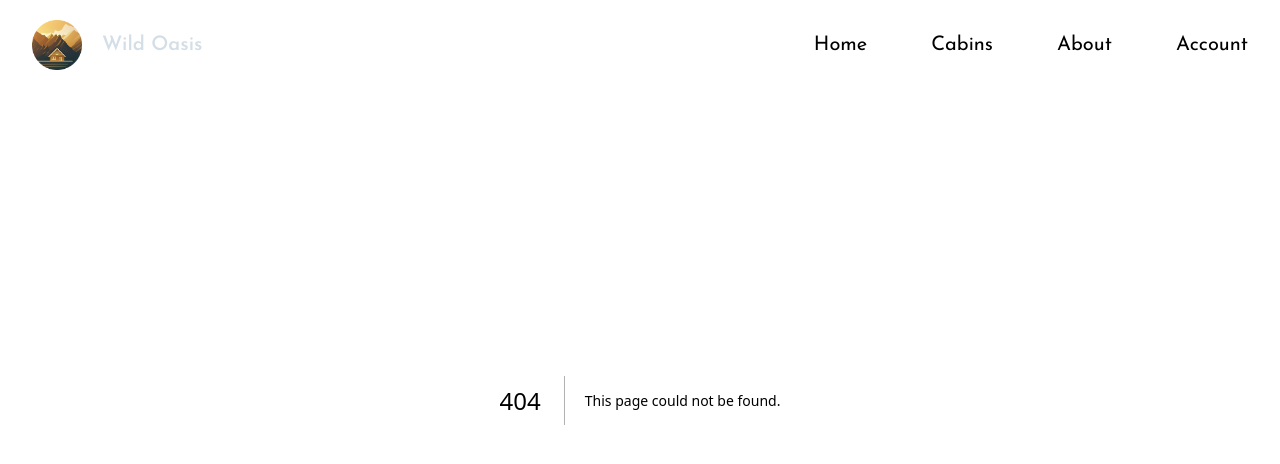
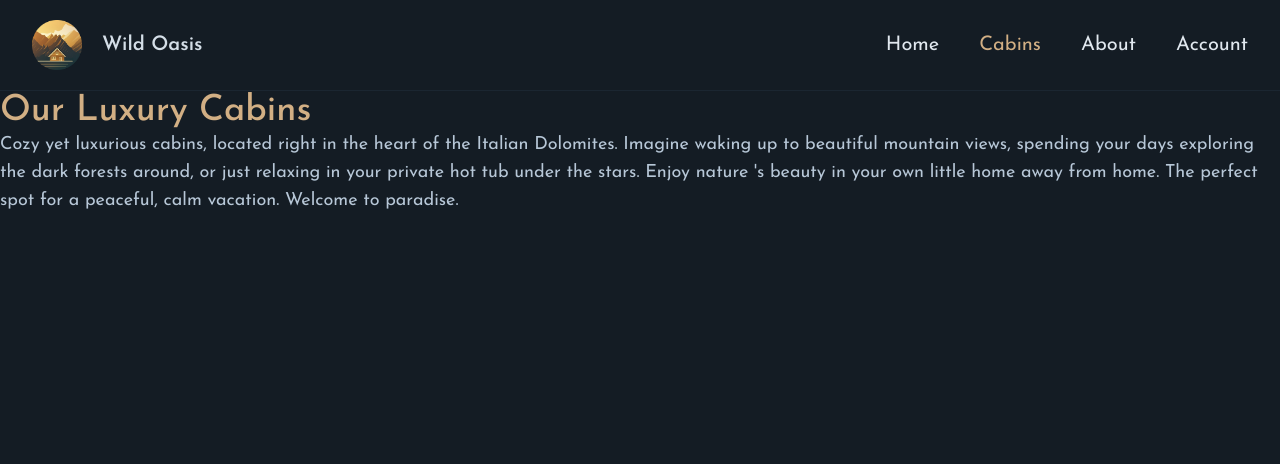
Before and after one commit to susovan777/Wild-Oasis, a Next.js app: page /cabins in a window 1280 px wide. Before the commit this address had no page. Shown: the top 464 px of the page. Built offline with nearby package versions, Linux system fonts and the light colour scheme.

Commit message:
Modified Home page and added cabin page

```diff
--- a/app/_components/Header.jsx
+++ b/app/_components/Header.jsx
@@ -1,11 +1,22 @@
+'use client';
+
 import React from 'react';
+import Logo from './Logo.jsx';
 import Navigation from './Navigation.jsx';
-import Logo from './Logo.jsx';
+import { usePathname } from 'next/navigation.js';
 
 const Header = () => {
+  const pathname = usePathname();
+  const isHomepage = pathname === '/';
+
   return (
-    // <header className="border-b border-primary-900 px-8 py-5">
-    <header className="absolute top-0 left-0 w-full z-50 px-8 py-5">
+    <header
+      className={`w-full z-50 px-8 py-5 transition-all ${
+        isHomepage
+          ? 'absolute top-0 left-0 bg-transparent'
+          : 'relative border-b border-primary-900'
+      }`}
+    >
       <div className="flex justify-between items-center max-w-7xl mx-auto">
         <Logo />
         <Navigation />
--- a/app/_components/Navigation.jsx
+++ b/app/_components/Navigation.jsx
@@ -1,36 +1,36 @@
+'use client';
+
+import React from 'react';
 import Link from 'next/link.js';
-import React from 'react';
+import { usePathname } from 'next/navigation.js';
 
 const Navigation = () => {
+  const pathname = usePathname();
+  const isActive = (href) =>
+    `hover:text-accent-400 transition-colors ${
+      href === pathname ? 'text-accent-400' : ''
+    }`;
+
   return (
     <nav className="z-10 text-xl">
-      <ul className="flex gap-16 items-center">
+      <ul className="flex gap-10 items-center">
         <li>
-          <Link href="/" className="hover:text-accent-400 transition-colors">
+          <Link href="/" className={isActive('/')}>
             Home
           </Link>
         </li>
         <li>
-          <Link
-            href="/cabins"
-            className="hover:text-accent-400 transition-colors"
-          >
+          <Link href="/cabins" className={isActive('/cabins')}>
             Cabins
           </Link>
         </li>
         <li>
-          <Link
-            href="/about"
-            className="hover:text-accent-400 transition-colors"
-          >
+          <Link href="/about" className={isActive('/about')}>
             About
           </Link>
         </li>
         <li>
-          <Link
-            href="/account"
-            className="hover:text-accent-400 transition-colors"
-          >
+          <Link href="/account" className={isActive('/account')}>
             Account
           </Link>
         </li>
--- /dev/null
+++ b/app/cabins/page.jsx
@@ -0,0 +1,14 @@
+import React from 'react';
+
+export const metadata = {
+  title: 'Cabins',
+};
+
+const Cabins = () => {
+  return <div className=''>
+    <h1 className='text-4xl text-accent-400 font-medium'>Our Luxury Cabins</h1>
+    <p className="text-primary-200 text-lg mb-10">Cozy yet luxurious cabins, located right in the heart of the Italian Dolomites. Imagine waking up to beautiful mountain views, spending your days exploring the dark forests around, or just relaxing in your private hot tub under the stars. Enjoy nature &#x27;s beauty in your own little home away from home. The perfect spot for a peaceful, calm vacation. Welcome to paradise.</p>
+  </div>;
+};
+
+export default Cabins;
--- a/app/layout.jsx
+++ b/app/layout.jsx
@@ -1,6 +1,6 @@
-import './global.css'
+import './global.css';
+import Header from './_components/Header.jsx';
 import { Josefin_Sans } from 'next/font/google';
-import Header from './_components/Header.jsx';
 
 const josefin = Josefin_Sans({
   subsets: ['latin'],
@@ -23,9 +23,11 @@ export const metadata = {
 export default function RootLayout({ children }) {
   return (
     <html lang="en">
-      <body className={`${josefin.className} antialiased min-h-screen bg-primary-950 text-primary-50`}>
+      <body
+        className={`flex flex-col min-h-screen bg-primary-950 text-primary-50 antialiased ${josefin.className}`}
+      >
         <Header />
-        <div className='relative'>{children}</div>
+        <main className="flex-1">{children}</main>
       </body>
     </html>
   );
--- a/app/page.jsx
+++ b/app/page.jsx
@@ -5,31 +5,31 @@ import bg from '@/public/img/bg.png';
 
 const Home = () => {
   return (
-    <main className="relative h-screen w-full flex flex-col items-center justify-center">
+    <div className="relative h-screen w-full">
       <Image
         src={bg}
         fill
         placeholder="blur"
         quality={75}
-        className="object-cover object-top -z-10"
+        className="object-cover object-top"
         alt="Mountains and forest with cabin"
       />
 
       {/* Dark overlay */}
-      <div className="absolute inset-0 bg-primary-950/20" />
+      <div className="absolute inset-0 bg-primary-900/10" />
 
-      <div className="relative text-center z-10">
-        <h1 className="text-8xl text-primary-50 mb-10 tracking-tight font-normal">
+      <div className="relative flex flex-col items-center justify-center h-full text-center z-10">
+        <h1 className="lg:text-8xl md:text-6xl sm:text-5xl text-4xl text-primary-50 mb-6 tracking-tight font-normal">
           Welcome to Paradise
         </h1>
         <Link
           href="/cabins"
-          className="px-4 py-4 bg-accent-500 text-lg font-semibold"
+          className="px-4 py-4 md:px-6 md:py-5 lg:px-8 lg:py-5 bg-accent-500 text-lg font-semibold hover:bg-accent-600 transition-all"
         >
           Explore Luxury Cabins
         </Link>
       </div>
-    </main>
+    </div>
   );
 };
 
```
